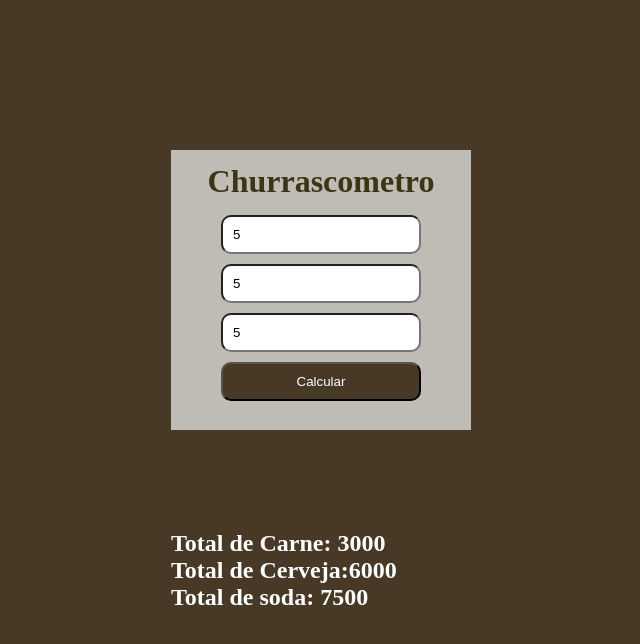
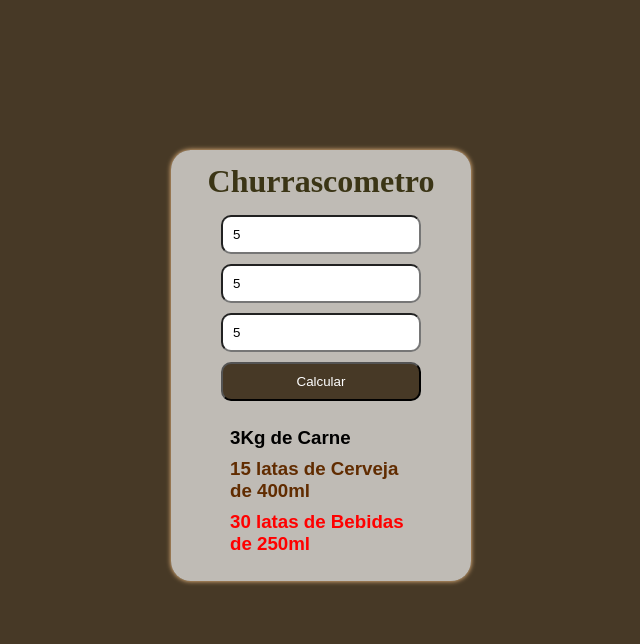
Before and after one commit to isaaacwillian/Churrascometro, a plain HTML site: page index.html in a window 1280 px wide. Both pictures are taken after typing "5", "5", "5" into the empty fields and a click on the button "Calcular". Shown: the whole page, without its empty margins (319-959 px from the left). Drawn offline with Linux system fonts and the light colour scheme.

Commit message:
Pequenas alterações na apresentação da página principal

```diff
--- a/index.html
+++ b/index.html
@@ -11,7 +11,7 @@
 </head>
 
 <body>
-    <div id="div">
+    <div id="container">
         <h1>Churrascometro</h1>
         <form>
             <input type="number" id="adults" class="input" placeholder="Adultos"
@@ -22,10 +22,11 @@
                 min="1" required><br>
             <button id="button" type="button" class="input">Calcular</button>
         </form>
+        <div id="result">
+            <p></p>
+        </div>
     </div>
-    <div id="result">
-        <p></p>
-    </div>
+
     <script src="./scripts/script.js"></script>
 </body>
 
--- a/scripts/script.js
+++ b/scripts/script.js
@@ -6,6 +6,7 @@ let adult = document.getElementById("adults");
 let children = document.getElementById("children");
 let time = document.getElementById("time");
 let button = document.getElementById("button");
+
 adult.addEventListener('focus', function () {
     this.classList.add('validate');
 })
@@ -15,24 +16,30 @@ children.addEventListener("focus", function () {
 time.addEventListener("focus", function () {
     this.classList.add('validate');
 })
+
 button.addEventListener('click', function () {
     if (adult.validity.valid && children.validity.valid && time.validity.valid) {
-        document.getElementsByTagName("div")[1].children[0].textContent = 'Tudo OK!';
     } else {
         document.getElementsByTagName("div")[1].children[0].textContent = 'Preencha os espaços em branco!';
     }
 })
 button.addEventListener("click", function () {
     if (adult.value != '' && time.value != '' && children.value != '') {
+
         let people = parseInt(adult.value) + parseInt(children.value) / 2;
-        let meat = parseInt(time.value) > 6 ? 650 * people : 400 * people;
-        let beer = parseInt(time.value) > 6 ? 2000 * parseInt(adult.value) : 1200 * parseInt(adult.value);
-        let soda = parseInt(time.value) > 6 ? 1500 * people : 1000 * people;
-        document.getElementsByTagName("div")[1].children[0].innerHTML = "<h2> Total de Carne: " + meat +
-            "<br> Total de Cerveja:" + beer + "<br> Total de soda: " + soda + "</h2>";
+        let meat = (parseInt(time.value) > 6 ? 650 * people : 400 * people) / 1000;
+        let beer = (parseInt(time.value) > 6 ? 2000 * parseInt(adult.value) : 1200 * parseInt(adult.value)) / 400;
+        let soda = (parseInt(time.value) > 6 ? 1500 * people : 1000 * people) / 250;
+
+        document.getElementsByTagName("div")[1].children[0].innerHTML = `<h3 id="meat">${meat}Kg de Carne</h3>
+                                                                         <h3 id="beer">${beer} latas de Cerveja de 400ml </h3>
+                                                                         <h3 id="soda">${soda} latas de Bebidas de 250ml</h3>`;
+
     } else {
+
         adult.classList.add('validate');
         children.classList.add('validate');
         time.classList.add('validate');
+
     }
 });
--- a/styles/style.css
+++ b/styles/style.css
@@ -4,14 +4,17 @@ body{
 section{
     text-align: center;
 }
-#div{
+#container{
     background-color: rgb(243, 243, 243, 70%);
     color:rgb(59, 53, 22);
     width: 300px;
     text-align: center;
     margin: auto;
     margin-top: 150px;
-    height: 280px;
+    height: auto;
+    border-radius: 20px;
+    box-shadow: 0px 0px 5px rgb(255, 201, 139);
+    transition: all 1s linear;
 }
 h1{
     margin-bottom: 10px;
@@ -28,18 +31,33 @@ h1{
     background-color: rgb(71, 57, 38);
     color: white;
     transition: all 0.2s linear;
+    margin-bottom: 0;
 }
 #button:hover{
     box-shadow: 0px 0px 8px rgb(71, 57, 38);
 }
 #result{
-    color:white;
-    margin:auto;
-    margin-top: 100px;
-    width: 300px;
+    color:rgb(71, 57, 38);
+    text-align: left;
+    margin-left: 40px;
+    margin-right: 30px;
+    padding: 10px;
 }
 .validate:invalid {
     border: 1px solid red;
     background-color: rgb(252, 239, 239);
     box-shadow: 0px 0px 5px rgb(252, 84, 84);
 }
+h3 {
+    margin: 9px;
+    font-family: Arial, Helvetica, sans-serif;
+}
+#meat{
+    color: black;
+}
+#beer{
+    color:rgb(97, 44, 0);
+}
+#soda{
+    color: rgb(255, 0, 0);
+}
```
